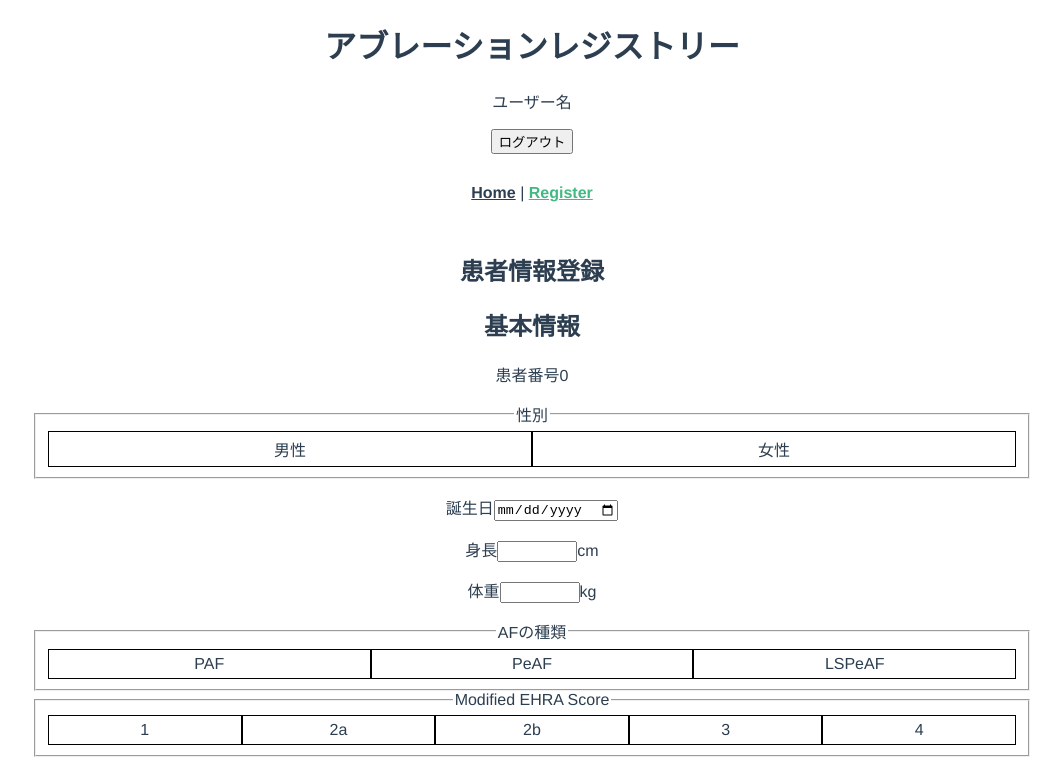
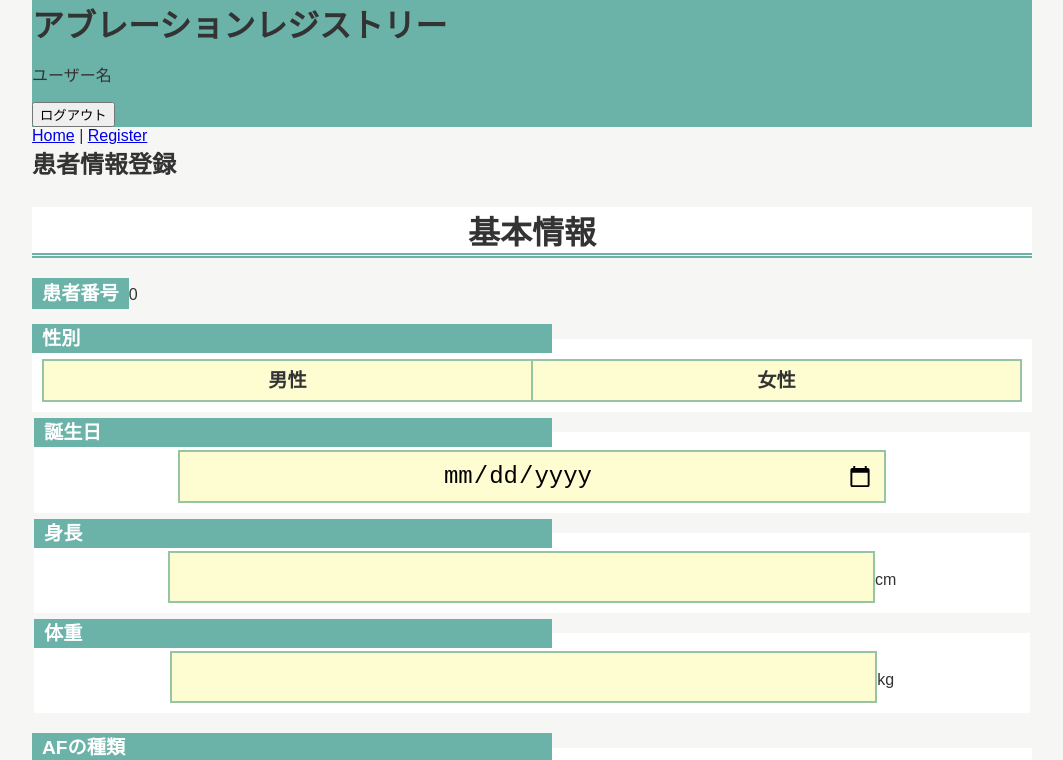
Before and after one commit to posmoda/abldb-ui, a Vue app: page /register in a window 1280 px wide. Shown: the top 760 px of the page, without its empty margins (108-1171 px from the left). Built offline with nearby package versions, Linux system fonts and the light colour scheme.

Commit message:
completed register page

```diff
--- a/public/index.html
+++ b/public/index.html
@@ -1,5 +1,5 @@
 <!DOCTYPE html>
-<html lang="en">
+<html lang="ja">
   <head>
     <meta charset="utf-8">
     <meta http-equiv="X-UA-Compatible" content="IE=edge">
--- a/src/App.vue
+++ b/src/App.vue
@@ -17,34 +17,80 @@ export default {
 }
 </script>
 <style>
-#app {
-  font-family: Avenir, Helvetica, Arial, sans-serif;
-  -webkit-font-smoothing: antialiased;
-  -moz-osx-font-smoothing: grayscale;
-  text-align: center;
-  color: #2c3e50;
+html {
+    color: #333;
+    font-family: "Yu Gothic", "游ゴシック", YuGothic, "游ゴシック体", "ヒラギノ角ゴ Pro W3", "メイリオ", sans-serif;
 }
-
-#nav {
-  padding: 30px;
-}
-
-#nav a {
-  font-weight: bold;
-  color: #2c3e50;
-}
-
-#nav a.router-link-exact-active {
-  color: #42b983;
-}
-
-
 body {
     max-width: 1000px;
     margin: 0 auto;
+    background-color: #f6f6f4;
+}
+header {
+    background-color: #6bb3a8;
+}
+h1 {
+    margin: 0;
+}
+h2 {
+    color: #333;
+    font-size: 2rem;
+    text-align: center;
+    border-bottom: double 5px #6bb3a8;
+    background-color: white;
+}
+legend, label {
+    color: white;
+    background-color: #6bb3a8;
+    padding: 5px 10px;
+    font-size: 1.2rem;
+    line-height: 1em;
+    width: 50%;
+    text-align: left;
+    font-weight: bold;
+    margin-left: 0;
+}
+
+input[type="number"]::webkit-outer-spin-button,
+input[type="number"]::webkit-inner-spin-button {
+    -webkit-appearance: none;
+    margin: 0;
+}
+input[type="number"] {
+    -moz-appearance: textfield;
+}
+p.form__row, fieldset {
+    background-color: white;
+    margin: 20px 0;
+}
+p.form__row {
+    margin-top: 20px + 0.5em + 5px);
+    margin-left: 2px;
+    margin-right: 2px;
+    padding: 10px;
+    padding-top: calc(10px + 0.5em);
+    position: relative;
+    text-align: center;
+}
+p.form__row label {
+    line-height: 1em;
+    position: absolute;
+    top: calc(-0.5em - 5px);
+    left: 0;
+}
+p.form__row input {
+    font-size: 1.5rem;
+    width: 70%;
+    text-align: center;
+    border: 2px solid #97c5a3;
+    padding: 10px;
+    background-color: #fefcd1;
 }
 fieldset {
     display: flex;
+    border: none;
+    padding-left: 0;
+    padding-right: 0;
 }
 fieldset > label {
     width: 100%;
@@ -52,9 +98,22 @@ fieldset > label {
     display: flex;
     align-content: center;
     justify-content: center;
-    border: 1px solid black;
+    border: 1px solid #97c5a3;
+    border-top: 2px solid #97c5a3;
+    border-bottom: 2px solid #97c5a3;
+    background-color: #fefcd1;
+    color: #333;
+    text-align: center;
     padding: 0;
-    background-color: white;
+    font-weight: bold;
+}
+fieldset > label:first-of-type {
+    margin-left: 10px;
+    border-left: 2px solid #97c5a3;
+}
+fieldset > label:last-of-type {
+    margin-right: 10px;
+    border-right: 2px solid #97c5a3;
 }
 fieldset > label > input {
     position: absolute;
@@ -64,13 +123,13 @@ fieldset > label > input {
 fieldset > label > span {
     display: block;
     margin: 0;
-    padding: 5px 0;
+    padding: 10px 0;
     width: 100%;
-    height: calc(100% - 10px);
-    background-color: white;
+    height: calc(100% - 20px);
+    background-color: #fefcd1;
 }
 fieldset > label > input:checked + span {
-    background-color: black;
-    color: white;
+    background-color: #fddc8b;
+    color: #333;
 }
 </style>
--- a/src/components/ucg.vue
+++ b/src/components/ucg.vue
@@ -2,110 +2,131 @@
     <section class="ucg">
         <h2>UCG</h2>
             <p class="form__row">
-                <label for="ucg__">LVEF (Teichholz)</label>
-                <input type="number" step="0.1" name="ucg__" id="ucg__" v-model="ucg.">
+                <label for="ucg__lvefTeichholz">LVEF (Teichholz)</label>
+                <input type="number" step="1" name="ucg__lvefTeichholz" id="ucg__lvefTeichholz" v-model="ucg.lvefTeichholz">
             </p>
             <p class="form__row">
-                <label for="ucg__">LVEF (Simpson)</label>
-                <input type="number" step="0.1" name="ucg__" id="ucg__" v-model="ucg.">
+                <label for="ucg__lvefSimpson">LVEF (Simpson)</label>
+                <input type="number" step="1" name="ucg__lvefSimpson" id="ucg__lvefSimpson" v-model="ucg.lvefSimpson">
             </p>
             <p class="form__row">
-                <label for="ucg__">LVDd</label>
-                <input type="number" step="0.1" name="ucg__" id="ucg__" v-model="ucg.">
+                <label for="ucg__lvdd">LVDd</label>
+                <input type="number" step="1" name="ucg__lvdd" id="ucg__lvdd" v-model="ucg.lvdd">
             </p>
             <p class="form__row">
-                <label for="ucg__">LVDs</label>
-                <input type="number" step="0.1" name="ucg__" id="ucg__" v-model="ucg.">
+                <label for="ucg__lvds">LVDs</label>
+                <input type="number" step="1" name="ucg__lvds" id="ucg__lvds" v-model="ucg.lvds">
             </p>
             <p class="form__row">
-                <label for="ucg__">LAD</label>
-                <input type="number" step="0.1" name="ucg__" id="ucg__" v-model="ucg.">
+                <label for="ucg__lad">LAD</label>
+                <input type="number" step="1" name="ucg__lad" id="ucg__lad" v-model="ucg.lad">
             </p>
             <p class="form__row">
-                <label for="ucg__">LA径 (4C縦)</label>
-                <input type="number" step="0.1" name="ucg__" id="ucg__" v-model="ucg.">
+                <label for="ucg__laDiameterVertical">LA径 (4C縦)</label>
+                <input type="number" step="1" name="ucg__laDiameterVertical" id="ucg__laDiameterVertical" v-model="ucg.laDiameterVertical">
             </p>
             <p class="form__row">
-                <label for="ucg__">LA径 (4C横)</label>
-                <input type="number" step="0.1" name="ucg__" id="ucg__" v-model="ucg.">
+                <label for="ucg__laDiameterHorizontal">LA径 (4C横)</label>
+                <input type="number" step="1" name="ucg__laDiameterHorizontal" id="ucg__laDiameterHorizontal" v-model="ucg.laDiameterHorizontal">
+            </p>
+            <fieldset>
+                <legend>MR（４段階）</legend>
+                <label><input type="radio" name="ucg__mr4grades" id="ucg__mr4grades" value="1" v-model.number="ucg.mr4grades"><span>1</span></label>
+                <label><input type="radio" name="ucg__mr4grades" id="ucg__mr4grades" value="2" v-model.number="ucg.mr4grades"><span>2</span></label>
+                <label><input type="radio" name="ucg__mr4grades" id="ucg__mr4grades" value="3" v-model.number="ucg.mr4grades"><span>3</span></label>
+                <label><input type="radio" name="ucg__mr4grades" id="ucg__mr4grades" value="4" v-model.number="ucg.mr4grades"><span>4</span></label>
+            </fieldset>
+            <fieldset>
+                <legend>MR（３段階）</legend>
+                <label><input type="radio" name="ucg__mr3grades" id="ucg__mr3grades" value="1" v-model.number="ucg.mr3grades"><span>trivial</span></label>
+                <label><input type="radio" name="ucg__mr3grades" id="ucg__mr3grades" value="2" v-model.number="ucg.mr3grades"><span>mild</span></label>
+                <label><input type="radio" name="ucg__mr3grades" id="ucg__mr3grades" value="3" v-model.number="ucg.mr3grades"><span>moderate</span></label>
+                <label><input type="radio" name="ucg__mr3grades" id="ucg__mr3grades" value="4" v-model.number="ucg.mr3grades"><span>severe</span></label>
+            </fieldset>
+            <p class="form__row">
+                <label for="ucg__eE">E/E'</label>
+                <input type="number" step="0.1" name="ucg__eE" id="ucg__eE" v-model="ucg.eE">
             </p>
             <p class="form__row">
-                <label for="ucg__">MR（4段階）</label>
-                <input type="number" step="0.1" name="ucg__" id="ucg__" v-model="ucg.">
+                <label for="ucg__eWave">E波</label>
+                <input type="number" step="0.1" name="ucg__eWave" id="ucg__eWave" v-model="ucg.eWave">
             </p>
             <p class="form__row">
-                <label for="ucg__">MR(5段階)</label>
-                <input type="number" step="0.1" name="ucg__" id="ucg__" v-model="ucg.">
+                <label for="ucg__aWave">A波</label>
+                <input type="number" step="0.1" name="ucg__aWave" id="ucg__aWave" v-model="ucg.aWave">
             </p>
             <p class="form__row">
-                <label for="ucg__">E/E'</label>
-                <input type="number" step="0.1" name="ucg__" id="ucg__" v-model="ucg.">
-            </p>
-            <p class="form__row">
-                <label for="ucg__">E波</label>
-                <input type="number" step="0.1" name="ucg__" id="ucg__" v-model="ucg.">
-            </p>
-            <p class="form__row">
-                <label for="ucg__">A波</label>
-                <input type="number" step="0.1" name="ucg__" id="ucg__" v-model="ucg.">
-            </p>
-            <p class="form__row">
-                <label for="ucg__">DcT</label>
-                <input type="number" step="0.1" name="ucg__" id="ucg__" v-model="ucg.">
+                <label for="ucg__dct">DcT</label>
+                <input type="number" step="1" name="ucg__dct" id="ucg__dct" v-model="ucg.dct">
             </p>
             <fieldset>
                 <legend>AR（４段階）</legend>
-                <label><input type="radio" name="ucg__" id="ucg__" value="true" v-model="ucg."><span>あり</span></label>
-                <label><input type="radio" name="ucg__" id="ucg__" value="true" v-model="ucg."><span>あり</span></label>
-                <label><input type="radio" name="ucg__" id="ucg__" value="true" v-model="ucg."><span>あり</span></label>
-                <label><input type="radio" name="ucg__" id="ucg__" value="true" v-model="ucg."><span>あり</span></label>
+                <label><input type="radio" name="ucg__ar4grades" id="ucg__ar4grades" value="1" v-model.number="ucg.ar4grades"><span>1</span></label>
+                <label><input type="radio" name="ucg__ar4grades" id="ucg__ar4grades" value="2" v-model.number="ucg.ar4grades"><span>2</span></label>
+                <label><input type="radio" name="ucg__ar4grades" id="ucg__ar4grades" value="3" v-model.number="ucg.ar4grades"><span>3</span></label>
+                <label><input type="radio" name="ucg__ar4grades" id="ucg__ar4grades" value="4" v-model.number="ucg.ar4grades"><span>4</span></label>
             </fieldset>
             <fieldset>
                 <legend>AR（３段階）</legend>
-                <label><input type="radio" name="ucg__" id="ucg__" value="true" v-model="ucg."><span>あり</span></label>
-                <label><input type="radio" name="ucg__" id="ucg__" value="true" v-model="ucg."><span>あり</span></label>
-                <label><input type="radio" name="ucg__" id="ucg__" value="true" v-model="ucg."><span>あり</span></label>
-                <label><input type="radio" name="ucg__" id="ucg__" value="true" v-model="ucg."><span>あり</span></label>
+                <label><input type="radio" name="ucg__ar3grades" id="ucg__ar3grades" value="1" v-model.number="ucg.ar3grades"><span>trivial</span></label>
+                <label><input type="radio" name="ucg__ar3grades" id="ucg__ar3grades" value="2" v-model.number="ucg.ar3grades"><span>mild</span></label>
+                <label><input type="radio" name="ucg__ar3grades" id="ucg__ar3grades" value="3" v-model.number="ucg.ar3grades"><span>moderate</span></label>
+                <label><input type="radio" name="ucg__ar3grades" id="ucg__ar3grades" value="4" v-model.number="ucg.ar3grades"><span>severe</span></label>
             </fieldset>
             <fieldset>
                 <legend>TR（４段階）</legend>
-                <label><input type="radio" name="ucg__" id="ucg__" value="true" v-model="ucg."><span>あり</span></label>
-                <label><input type="radio" name="ucg__" id="ucg__" value="true" v-model="ucg."><span>あり</span></label>
-                <label><input type="radio" name="ucg__" id="ucg__" value="true" v-model="ucg."><span>あり</span></label>
-                <label><input type="radio" name="ucg__" id="ucg__" value="true" v-model="ucg."><span>あり</span></label>
+                <label><input type="radio" name="ucg__tr4grades" id="ucg__tr4grades" value="1" v-model="ucg.tr4grades"><span>1</span></label>
+                <label><input type="radio" name="ucg__tr4grades" id="ucg__tr4grades" value="2" v-model="ucg.tr4grades"><span>2</span></label>
+                <label><input type="radio" name="ucg__tr4grades" id="ucg__tr4grades" value="3" v-model="ucg.tr4grades"><span>3</span></label>
+                <label><input type="radio" name="ucg__tr4grades" id="ucg__tr4grades" value="4" v-model="ucg.tr4grades"><span>4</span></label>
             </fieldset>
             <fieldset>
                 <legend>TR（３段階）</legend>
-                <label><input type="radio" name="ucg__" id="ucg__" value="true" v-model="ucg."><span>あり</span></label>
-                <label><input type="radio" name="ucg__" id="ucg__" value="true" v-model="ucg."><span>あり</span></label>
-                <label><input type="radio" name="ucg__" id="ucg__" value="true" v-model="ucg."><span>あり</span></label>
-                <label><input type="radio" name="ucg__" id="ucg__" value="true" v-model="ucg."><span>あり</span></label>
+                <label><input type="radio" name="ucg__tr3grades" id="ucg__tr3grades" value="1" v-model="ucg.tr3grades"><span>trivial</span></label>
+                <label><input type="radio" name="ucg__tr3grades" id="ucg__tr3grades" value="2" v-model="ucg.tr3grades"><span>mild</span></label>
+                <label><input type="radio" name="ucg__tr3grades" id="ucg__tr3grades" value="3" v-model="ucg.tr3grades"><span>moderate</span></label>
+                <label><input type="radio" name="ucg__tr3grades" id="ucg__tr3grades" value="4" v-model="ucg.tr3grades"><span>severe</span></label>
             </fieldset>
             <p class="form__row">
-                <label for="ucg__"></label>
-                <input type="number" step="0.1" name="ucg__" id="ucg__" v-model="ucg.">
+                <label for="ucg__trPg">TR-PG</label>
+                <input type="number" step="1" name="ucg__trPg" id="ucg__trPg" v-model="ucg.trPg">
             </p>
             <fieldset>
                 <legend>MS</legend>
-                <label><input type="radio" name="ucg__" id="ucg__" value="true" v-model="ucg."><span>あり</span></label>
-                <label><input type="radio" name="ucg__" id="ucg__" value="true" v-model="ucg."><span>あり</span></label>
-                <label><input type="radio" name="ucg__" id="ucg__" value="true" v-model="ucg."><span>あり</span></label>
-                <label><input type="radio" name="ucg__" id="ucg__" value="true" v-model="ucg."><span>あり</span></label>
+                <label><input type="radio" name="ucg__ms3grades" id="ucg__ms3grades" value="1" v-model="ucg.ms3grades"><span>trivial</span></label>
+                <label><input type="radio" name="ucg__ms3grades" id="ucg__ms3grades" value="2" v-model="ucg.ms3grades"><span>mild</span></label>
+                <label><input type="radio" name="ucg__ms3grades" id="ucg__ms3grades" value="3" v-model="ucg.ms3grades"><span>moderate</span></label>
+                <label><input type="radio" name="ucg__ms3grades" id="ucg__ms3grades" value="4" v-model="ucg.ms3grades"><span>severe</span></label>
             </fieldset>
             <fieldset>
                 <legend>AS（３段階）</legend>
-                <label><input type="radio" name="ucg__" id="ucg__" value="true" v-model="ucg."><span>あり</span></label>
-                <label><input type="radio" name="ucg__" id="ucg__" value="true" v-model="ucg."><span>あり</span></label>
-                <label><input type="radio" name="ucg__" id="ucg__" value="true" v-model="ucg."><span>あり</span></label>
-                <label><input type="radio" name="ucg__" id="ucg__" value="true" v-model="ucg."><span>あり</span></label>
+                <label><input type="radio" name="ucg__as3grades" id="ucg__as3grades" value="1" v-model="ucg.as3grades"><span>trivial</span></label>
+                <label><input type="radio" name="ucg__as3grades" id="ucg__as3grades" value="2" v-model="ucg.as3grades"><span>mild</span></label>
+                <label><input type="radio" name="ucg__as3grades" id="ucg__as3grades" value="3" v-model="ucg.as3grades"><span>moderate</span></label>
+                <label><input type="radio" name="ucg__as3grades" id="ucg__as3grades" value="4" v-model="ucg.as3grades"><span>severe</span></label>
+            </fieldset>
+            <h2>TEE</h2>
+            <fieldset>
+                <legend>SEC（４段階）</legend>
+                <label><input type="radio" name="ucg__sec4grades" id="ucg__sec4grades" value="1" v-model="ucg.sec4grades"><span>1</span></label>
+                <label><input type="radio" name="ucg__sec4grades" id="ucg__sec4grades" value="2" v-model="ucg.sec4grades"><span>2</span></label>
+                <label><input type="radio" name="ucg__sec4grades" id="ucg__sec4grades" value="3" v-model="ucg.sec4grades"><span>3</span></label>
+                <label><input type="radio" name="ucg__sec4grades" id="ucg__sec4grades" value="4" v-model="ucg.sec4grades"><span>4</span></label>
             </fieldset>
             <p class="form__row">
-                <label for="ucg__">LAA Flow</label>
-                <input type="number" step="0.1" name="ucg__" id="ucg__" v-model="ucg.">
-            </p>
-            <p class="form__row">
-                <label for="ucg__">SEC</label>
-                <input type="number" step="0.1" name="ucg__" id="ucg__" v-model="ucg.">
+                <label for="ucg__laaFlow">LAA Flow</label>
+                <input type="number" step="1" name="ucg__laaFlow" id="ucg__laaFlow" v-model="ucg.laaFlow">
             </p>
     </section>
 </template>
+<script>
+export default {
+    data() {
+        return {
+            ucg: {
+                ucgId: 0
+            }
+        }
+    }
+}
+</script>
--- a/src/views/Register.vue
+++ b/src/views/Register.vue
@@ -310,14 +310,19 @@
                 <input type="number" step="0.1" name="blood__ft4" id="blood__ft4" v-model="patient.ft4">
             </p>
         </section>
+        <UCG></UCG>
     </section>
 </template>
 
 <script>
+import UCG from '@/components/ucg.vue'
 // @ is an alias to /src
 
 export default {
     name: 'Register',
+    components: {
+        UCG
+    },
     data() {
         return {
             patient: {
```
